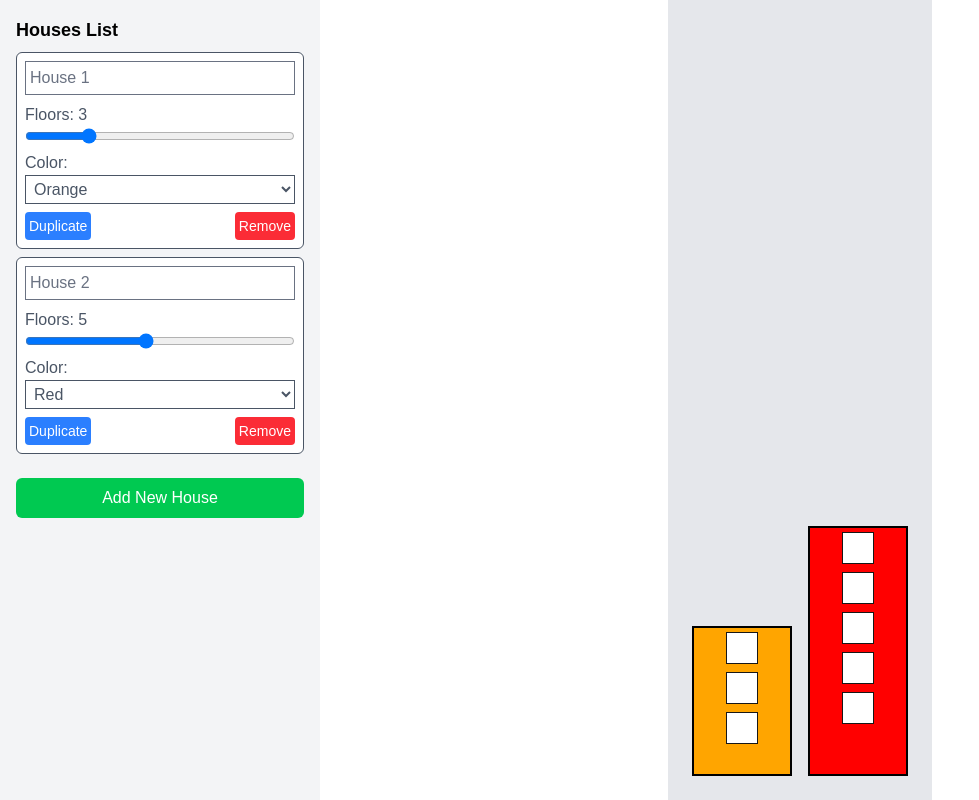
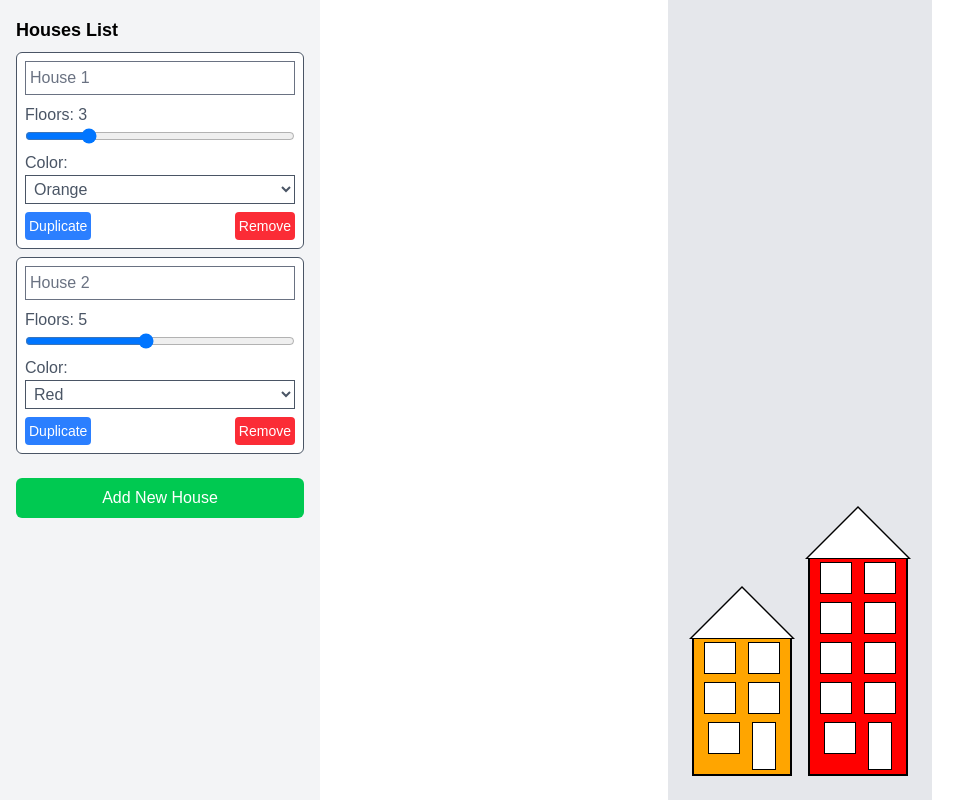
Before and after one commit to erckanro/city-builder, a Next.js app: page / in a window 1280 px wide. Shown: the whole page, without its empty margins (0-979 px from the left). Built offline with nearby package versions, Linux system fonts and the light colour scheme.

Commit message:
feat: enhance styling of house and layout

```diff
--- a/src/components/CityCanvas.jsx
+++ b/src/components/CityCanvas.jsx
@@ -4,15 +4,29 @@ export default function CityCanvas({ houses }) {
       {houses.map((house) => (
         <div
           key={house.id}
-          className="flex flex-col items-center border-2 border-black"
+          className="relative flex flex-col items-center border-2 border-black"
           style={{
             backgroundColor: house.color,
             width: "100px",
-            height: `${house.floors * 50}px`,
           }}
         >
+          <div className="absolute -top-[52px] w-0 h-0 border-l-[53px] border-l-transparent border-r-[53px] border-r-transparent border-b-[53px] border-b-black"></div>
+          <div className="absolute -top-[50px] w-0 h-0 border-l-[50px] border-l-transparent border-r-[50px] border-r-transparent border-b-[50px] border-b-white"></div>
+
           {Array.from({ length: house.floors }).map((_, index) => (
-            <div key={index} className="w-8 h-8 bg-white border m-1"></div>
+            <div key={index} className="flex w-full justify-center gap-1">
+              {index === house.floors - 1 ? (
+                <>
+                  <div className="w-8 h-8 bg-white border-1 border-black m-1"></div>
+                  <div className="w-6 h-12 bg-white border-1 border-black m-1"></div>
+                </>
+              ) : (
+                <>
+                  <div className="w-8 h-8 bg-white border-1 border-black m-1"></div>
+                  <div className="w-8 h-8 bg-white border-1 border-black m-1"></div>
+                </>
+              )}
+            </div>
           ))}
         </div>
       ))}
```
